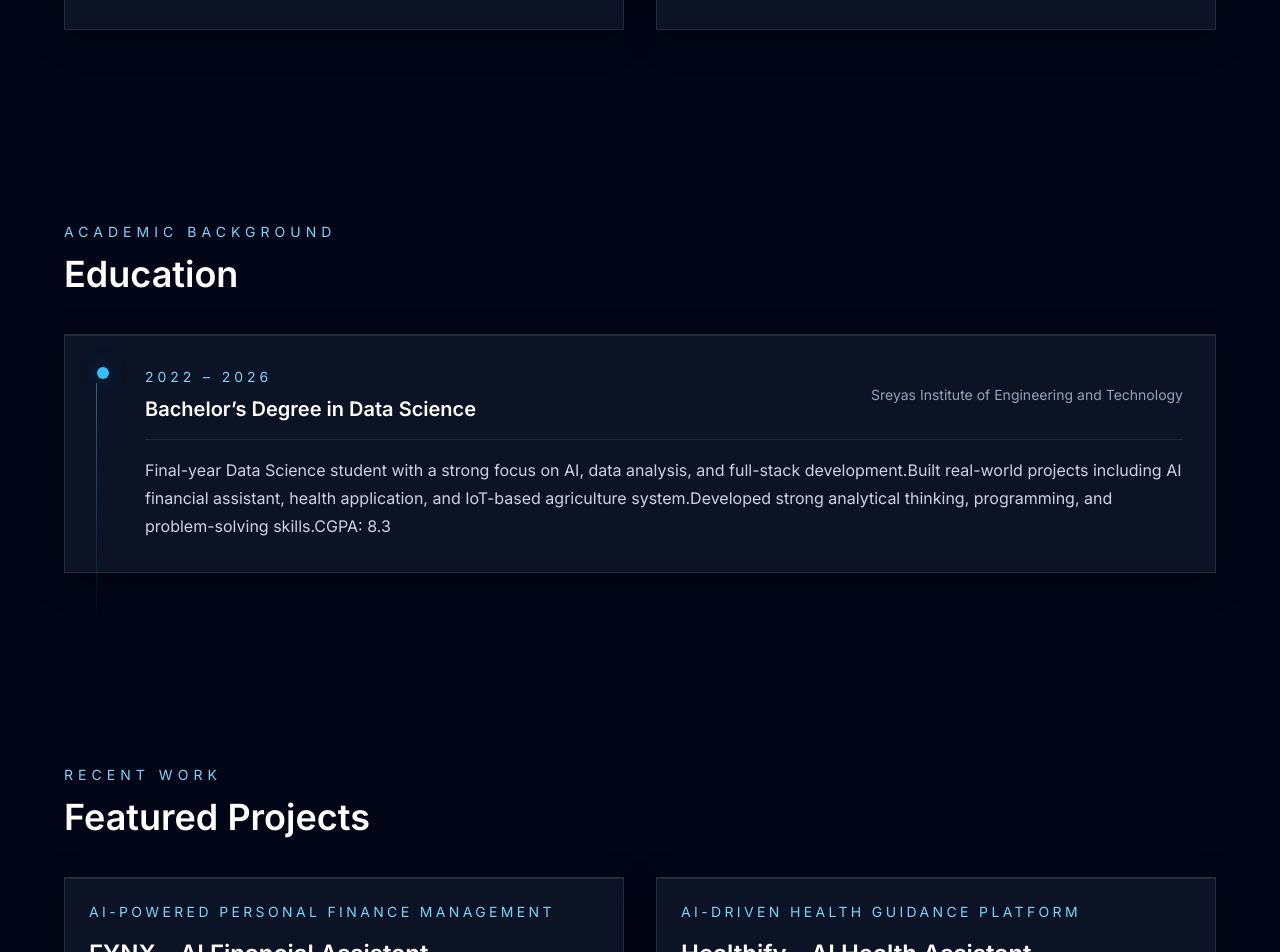
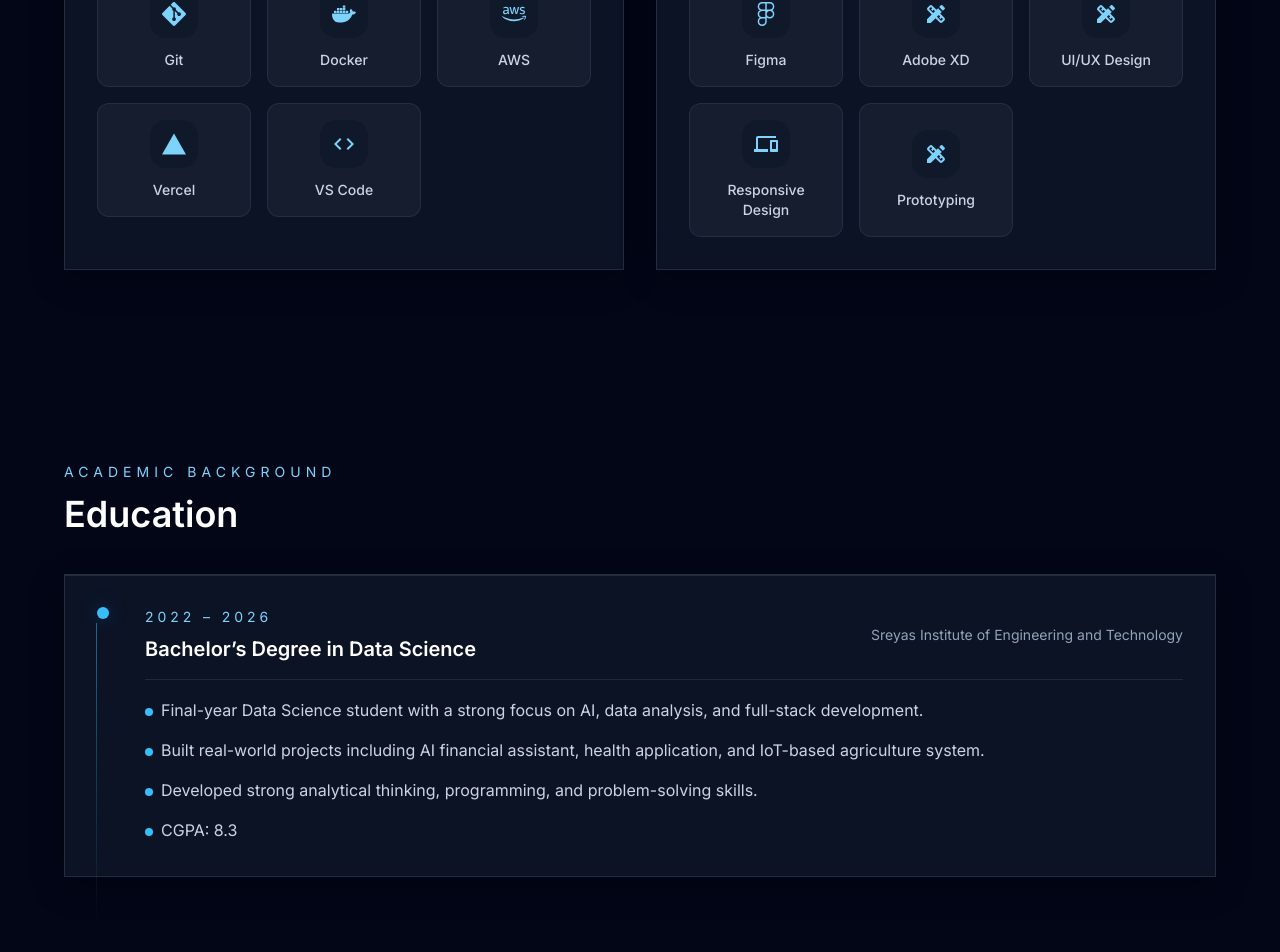
Before and after one commit to Vignesh-P4/vignesh-portfolio, a Next.js app: page / in a window 1280 px wide. Shown: the part 1980-2932 px from the top of the page. Built offline with nearby package versions, Linux system fonts and the light colour scheme.

Commit message:
Fix Skills component icons and TimelineItem bullet support

```diff
--- a/src/components/Skills.js
+++ b/src/components/Skills.js
@@ -1,23 +1,65 @@
 'use client';
 
 import React from 'react';
+import {
+  SiReact,
+  SiNextdotjs,
+  SiTypescript,
+  SiTailwindcss,
+  SiJavascript,
+  SiNodedotjs,
+  SiPython,
+  SiMongodb,
+  SiPostgresql,
+  SiGraphql,
+  SiGit,
+  SiDocker,
+  SiAmazonaws,
+  SiVercel,
+  SiFigma
+} from 'react-icons/si';
+import { MdDevices, MdDesignServices, MdCode } from 'react-icons/md';
 
 const skillCategories = [
   {
     title: 'Frontend',
-    skills: ['React', 'Next.js', 'TypeScript', 'Tailwind CSS', 'JavaScript']
+    skills: [
+      { label: 'React', icon: SiReact },
+      { label: 'Next.js', icon: SiNextdotjs },
+      { label: 'TypeScript', icon: SiTypescript },
+      { label: 'Tailwind CSS', icon: SiTailwindcss },
+      { label: 'JavaScript', icon: SiJavascript }
+    ]
   },
   {
     title: 'Backend & Database',
-    skills: ['Node.js', 'Python', 'MongoDB', 'PostgreSQL', 'GraphQL']
+    skills: [
+      { label: 'Node.js', icon: SiNodedotjs },
+      { label: 'Python', icon: SiPython },
+      { label: 'MongoDB', icon: SiMongodb },
+      { label: 'PostgreSQL', icon: SiPostgresql },
+      { label: 'GraphQL', icon: SiGraphql }
+    ]
   },
   {
     title: 'Tools & Platforms',
-    skills: ['Git', 'Docker', 'AWS', 'Vercel', 'VS Code']
+    skills: [
+      { label: 'Git', icon: SiGit },
+      { label: 'Docker', icon: SiDocker },
+      { label: 'AWS', icon: SiAmazonaws },
+      { label: 'Vercel', icon: SiVercel },
+      { label: 'VS Code', icon: MdCode }
+    ]
   },
   {
     title: 'Design & UX',
-    skills: ['Figma', 'Adobe XD', 'UI/UX Design', 'Responsive Design', 'Prototyping']
+    skills: [
+      { label: 'Figma', icon: SiFigma },
+      { label: 'Adobe XD', icon: MdDesignServices },
+      { label: 'UI/UX Design', icon: MdDesignServices },
+      { label: 'Responsive Design', icon: MdDevices },
+      { label: 'Prototyping', icon: MdDesignServices }
+    ]
   }
 ];
 
@@ -38,16 +80,26 @@ export default function Skills() {
             <div key={category.title} className="glass-card p-8 hover-lift">
               <h3 className="mb-6 text-xl font-semibold text-white">{category.title}</h3>
               <div className="grid grid-cols-2 gap-4 sm:grid-cols-3">
-                {category.skills.map((skill) => (
+                {category.skills.map((skillItem) => {
+                  const Icon = skillItem.icon;
+                  return (
                     <div
-                    key={skill}
+                      key={skillItem.label}
                       className="group flex flex-col items-center justify-center rounded-xl border border-slate-700/50 bg-slate-800/50 p-4 transition-all duration-300 hover:border-sky-500/40 hover:bg-slate-800/80"
                     >
+                      <div className="mb-3 flex h-12 w-12 items-center justify-center rounded-2xl bg-slate-900/70 text-sky-300 transition-colors duration-300 group-hover:bg-sky-500/10 group-hover:text-sky-400">
+                        {Icon ? (
+                          <Icon className="h-6 w-6" />
+                        ) : (
+                          <span className="text-xs font-semibold text-white">?</span>
+                        )}
+                      </div>
                       <span className="text-center text-sm font-medium text-slate-300 group-hover:text-white">
-                      {skill}
+                        {skillItem.label}
                       </span>
                     </div>
-                ))}
+                  );
+                })}
               </div>
             </div>
           ))}
--- a/src/components/TimelineItem.js
+++ b/src/components/TimelineItem.js
@@ -49,6 +49,21 @@ export default function TimelineItem({ year, title, location, description }) {
             {location}
           </motion.p>
         </div>
+        {Array.isArray(description) ? (
+          <motion.ul
+            className="mt-4 list-inside space-y-3 text-slate-300"
+            initial={{ opacity: 0, y: 10 }}
+            whileInView={{ opacity: 1, y: 0 }}
+            transition={{ duration: 0.6, delay: 0.5 }}
+            viewport={{ once: true }}
+          >
+            {description.map((item, idx) => (
+              <li key={idx} className="leading-7 before:mr-2 before:inline-block before:h-2 before:w-2 before:rounded-full before:bg-sky-400 before:align-middle">
+                {item}
+              </li>
+            ))}
+          </motion.ul>
+        ) : (
           <motion.p
             className="mt-4 leading-7 text-slate-300"
             initial={{ opacity: 0, y: 10 }}
@@ -58,6 +73,7 @@ export default function TimelineItem({ year, title, location, description }) {
           >
             {description}
           </motion.p>
+        )}
       </div>
     </motion.div>
   );
```
Lines whose indentation alone changed are shown as unchanged.
